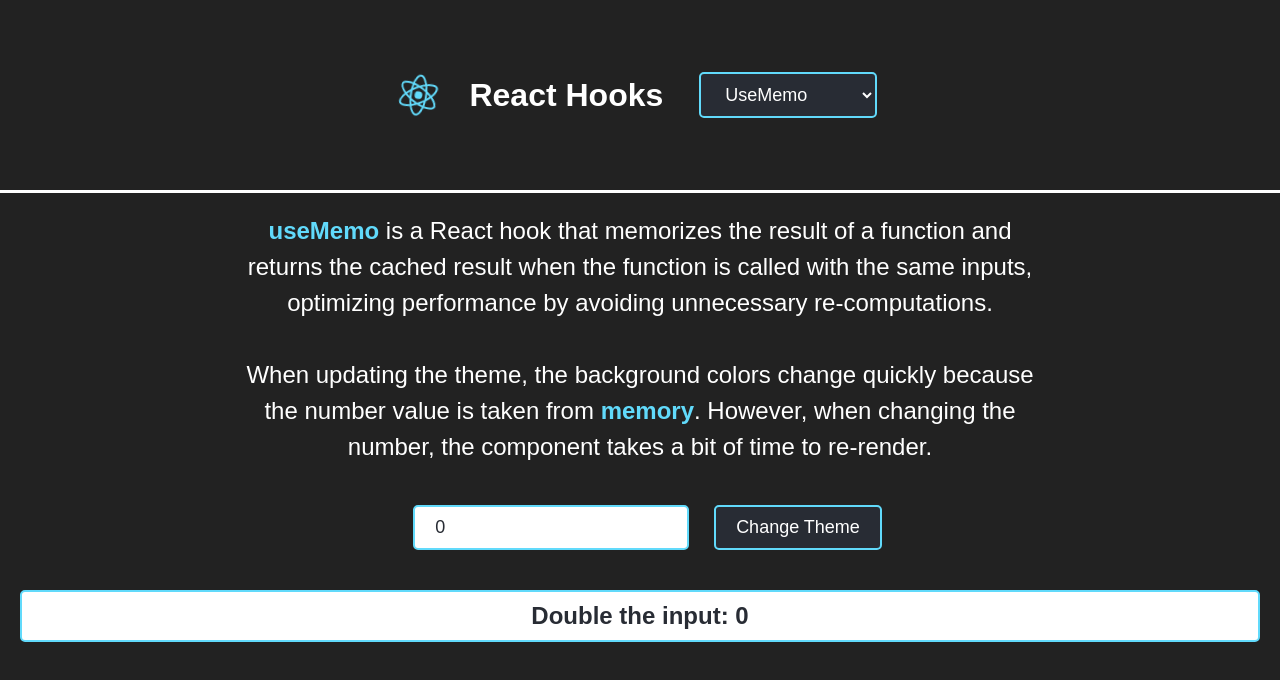
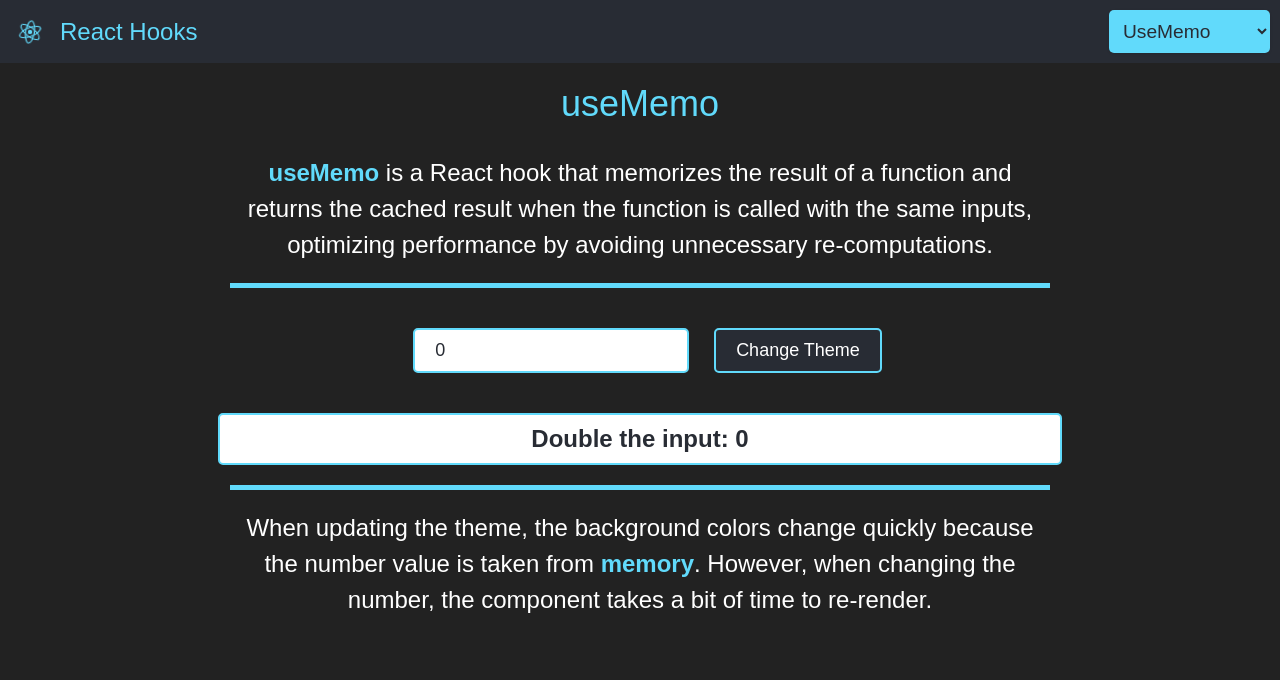
Before and after one commit to elarsaks/react-hooks, a React (Create React App) app: page /useMemo in a window 1280 px wide. Shown: the top 680 px of the page. Built offline with nearby package versions, Linux system fonts and the light colour scheme.

Commit message:
Improve styling.

```diff
--- a/src/App.css
+++ b/src/App.css
@@ -13,37 +13,112 @@ body {
 .App-logo {
   animation: App-logo-spin infinite 20s linear;
   height: 50px;
-
 }
 
 @keyframes App-logo-spin {
-  from { transform: rotate(0deg); }
-  to { transform: rotate(360deg); }
+  from {
+    transform: rotate(0deg);
+  }
+  to {
+    transform: rotate(360deg);
+  }
 }
 
 .App-header {
-  background-color: #222;
-  height: 150px;
-  padding: 20px;
-  color: white;
-  border-bottom: 3px solid #ffffff;
   display: flex;
   align-items: center;
-  justify-content: center;
-  gap: 1em;
-  flex-wrap: wrap;
+  justify-content: space-between;
+  padding: 10px;
+  background-color: #282c34;
+  color: #fff;
+}
+
+.header-content {
+  display: flex;
+  align-items: center;
+}
+
+.header-content h1 {
+  font-size: 24px;
+  margin: 0;
+}
+
+.logo-title {
+  display: flex;
+  align-items: center;
+}
+
+.App-logo {
+  width: 40px;
+  height: 40px;
+  margin-right: 10px;
 }
 
 .header-selector {
+  background-color: #61dafb;
+  color: #282c34;
+  border: none;
+  padding: 10px;
+  border-radius: 5px;
+  font-size: 1.2em;
+  outline: none;
+  box-shadow: 0 1px 3px rgba(0, 0, 0, 0.1);
+  cursor: pointer;
+}
+
+/* Media query for mobile responsiveness */
+@media screen and (max-width: 600px) {
+  .logo-title {
+    flex-direction: column;
+    align-items: center;
+  }
+
+  .header-content h1  {
+    font-size: 18px;
+  }
+}
+
+h1 {
+  font-size: 36px;
+  font-weight: normal;
+  margin: 0;
+  margin-top: 20px;
+  color: #61dafb;
+}
+
+.info-style {
+  font-size: 24px;
+  font-weight: normal;
+  line-height: 1.5;
+  color: #ffffff;
   margin: 20px;
-  color: white;
-  background-color: #282c34;
-  border-radius: 5px;
-  padding: 10px 20px;
-  font-size: 18px;
-  cursor: pointer;
-  border: 2px solid #61DAFB;
-  cursor: pointer;
+  max-width: 800px;
+  margin-left: auto;
+  margin-right: auto;
+  padding: 10px;
+  padding-bottom: 10px;
+}
+
+.border-top {
+  padding-top: 20px;
+  border-top: 5px solid #61dafb;
+}
+
+.border-bottom {
+  padding-bottom: 20px;
+  border-bottom: 5px solid #61dafb;
+}
+
+.info-style span {
+  font-weight: bold;
+  color: #61dafb;
+}
+
+@media screen and (max-width: 600px) {
+  .info-style {
+    font-size: 18px;
+    margin: 10px;
+  }
 }
 
 .button-style {
@@ -55,9 +130,8 @@ body {
   padding: 10px 20px;
   font-size: 18px;
   cursor: pointer;
-  border: 2px solid #61DAFB;
+  border: 2px solid #61dafb;
 }
-
 
 .active-button-style {
   margin: 5px;
@@ -68,21 +142,5 @@ body {
   padding: 10px 20px;
   font-size: 18px;
   cursor: pointer;
-  border: 2px solid #FBDA61;
+  border: 2px solid #fbda61;
 }
-
-.info-style {
-  font-size: 24px;
-  font-weight: normal;
-  line-height: 1.5;
-  color: #FFFFFF;
-  margin: 20px;
-  max-width: 800px;
-  margin-left: auto;
-  margin-right: auto;
-}
-
-.info-style span {
-  font-weight: bold;
-  color: #61DAFB;
-}
--- a/src/App.js
+++ b/src/App.js
@@ -9,7 +9,7 @@ import UseReducer from "./pages/UseReducer";
 import UseRef from "./pages/UseRef";
 import PageNotFound from "./pages/PageNotFound";
 import UseState from "./pages/UseState";
-import AppHeader from "./components/AppHeader.tsx";
+import AppHeader from "./components/AppHeader";
 
 export default function App() {
   return (
--- a/src/components/AppHeader.tsx
+++ b/src/components/AppHeader.jsx
@@ -18,9 +18,12 @@ export default function AppHeader() {
 
   return (
     <div className="App-header">
-      <img src={logo} className="App-logo" alt="logo" />
-      <h1>React Hooks</h1>
-
+      <div className="header-content">
+        <div className="logo-title">
+          <img src={logo} className="App-logo" alt="logo" />
+          <h1>React Hooks</h1>
+        </div>
+      </div>
       <select
         className="header-selector"
         onChange={handleRouteChange}
--- a/src/pages/UseEffect.jsx
+++ b/src/pages/UseEffect.jsx
@@ -21,7 +21,8 @@ export default () => {
 
   return (
     <>
-      <h2 className="info-style">
+      <h1>useEffect</h1>
+      <h2 className="info-style border-bottom">
         <span>"useEffect"</span> is a React hook that allows you to perform side
         effects in
         <span> functional components</span>, such as fetching data, subscribing
--- a/src/pages/UseMemo.jsx
+++ b/src/pages/UseMemo.jsx
@@ -45,20 +45,20 @@ export default () => {
     fontWeight: "bold",
     borderRadius: "5px",
     border: "2px solid #61DAFB",
-    margin: "20px",
+    marginTop: "20px",
+    marginLeft: "auto",
+    marginRight: "auto",
+    maxWidth: "800px",
   };
 
   return (
     <>
-      <h2 className="info-style">
+      <h1>useMemo</h1>
+      <h2 className="info-style border-bottom">
         <span>useMemo</span> is a React hook that memorizes the result of a
         function and returns the cached result when the function is called with
         the same inputs, optimizing performance by avoiding unnecessary
         re-computations.
-        <br></br> <br></br>
-        When updating the theme, the background colors change quickly because
-        the number value is taken from <span> memory</span>. However, when
-        changing the number, the component takes a bit of time to re-render.
       </h2>
       {/* Input field to change the number */}
       <input
@@ -76,6 +76,12 @@ export default () => {
       </button>
       {/* Display the doubled number with the dynamically applied theme */}
       <div style={themeStyles}>Double the input: {doubleNumber}</div>
+
+      <h2 className="info-style border-top">
+        When updating the theme, the background colors change quickly because
+        the number value is taken from <span> memory</span>. However, when
+        changing the number, the component takes a bit of time to re-render.
+      </h2>
     </>
   );
 };
--- a/src/pages/UseState.jsx
+++ b/src/pages/UseState.jsx
@@ -40,7 +40,8 @@ export default () => {
 
   return (
     <>
-      <h2 className="info-style">
+      <h1>useState</h1>
+      <h2 className="info-style border-bottom">
         <span>useState</span> is a crucial React hook for managing state in
         <span> functional components</span>, enabling dynamic and interactive
         user interfaces through simple initialization and updates.
```
